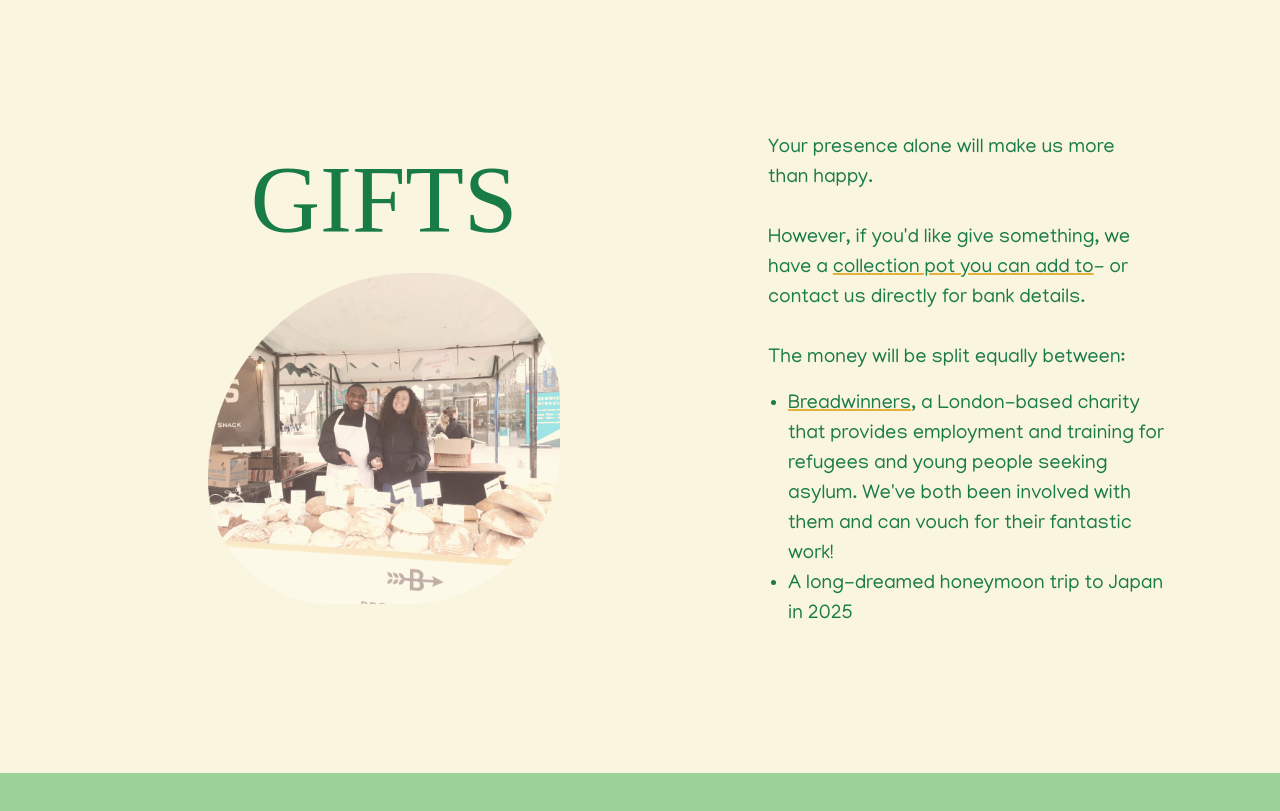
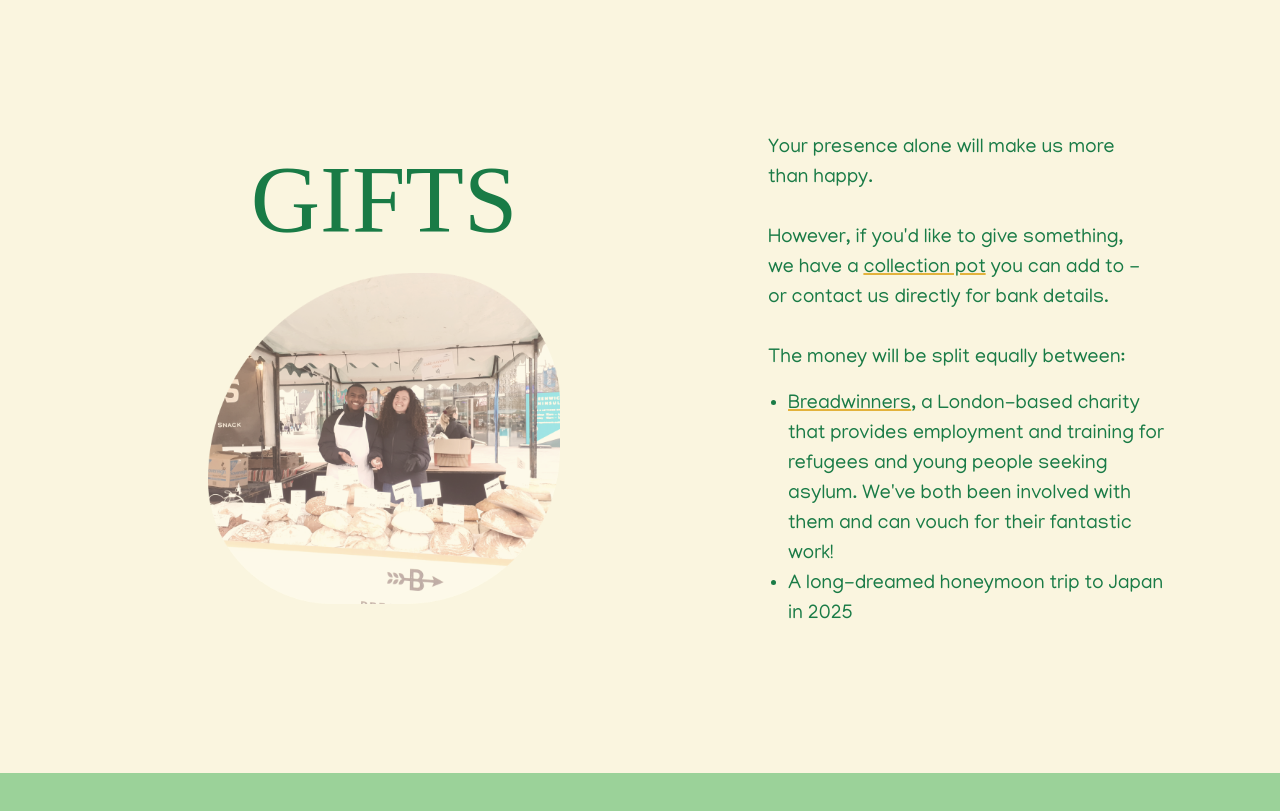
Before and after one commit to Jackroyd/ratroyd-wedding, a React (Create React App) app: page / in a window 1280 px wide. Shown: the part 5220-6031 px from the top of the page. Built offline with nearby package versions, Linux system fonts and the light colour scheme; a web font is replaced by a local one.

Commit message:
small polish

```diff
--- a/src/sections/gifts.js
+++ b/src/sections/gifts.js
@@ -33,8 +33,7 @@ const Gifts = () => {
             Your presence alone will make us more than happy.
             <br/>
             <br/>
-            However, if you'd like give something, we have a <Link textDecoration={'underline'} textDecorationColor={'yellowish'} href='https://app.collectionpot.com/pot/3205125' target='_blank'>collection pot you can add to</Link>
-            - or contact us directly for bank details.
+            However, if you'd like to give something, we have a <Link textDecoration={'underline'} textDecorationColor={'yellowish'} href='https://app.collectionpot.com/pot/3205125' target='_blank'>collection pot</Link> you can add to - or contact us directly for bank details.
             <br/>
             <br/>
             The money will be split equally between:
```
